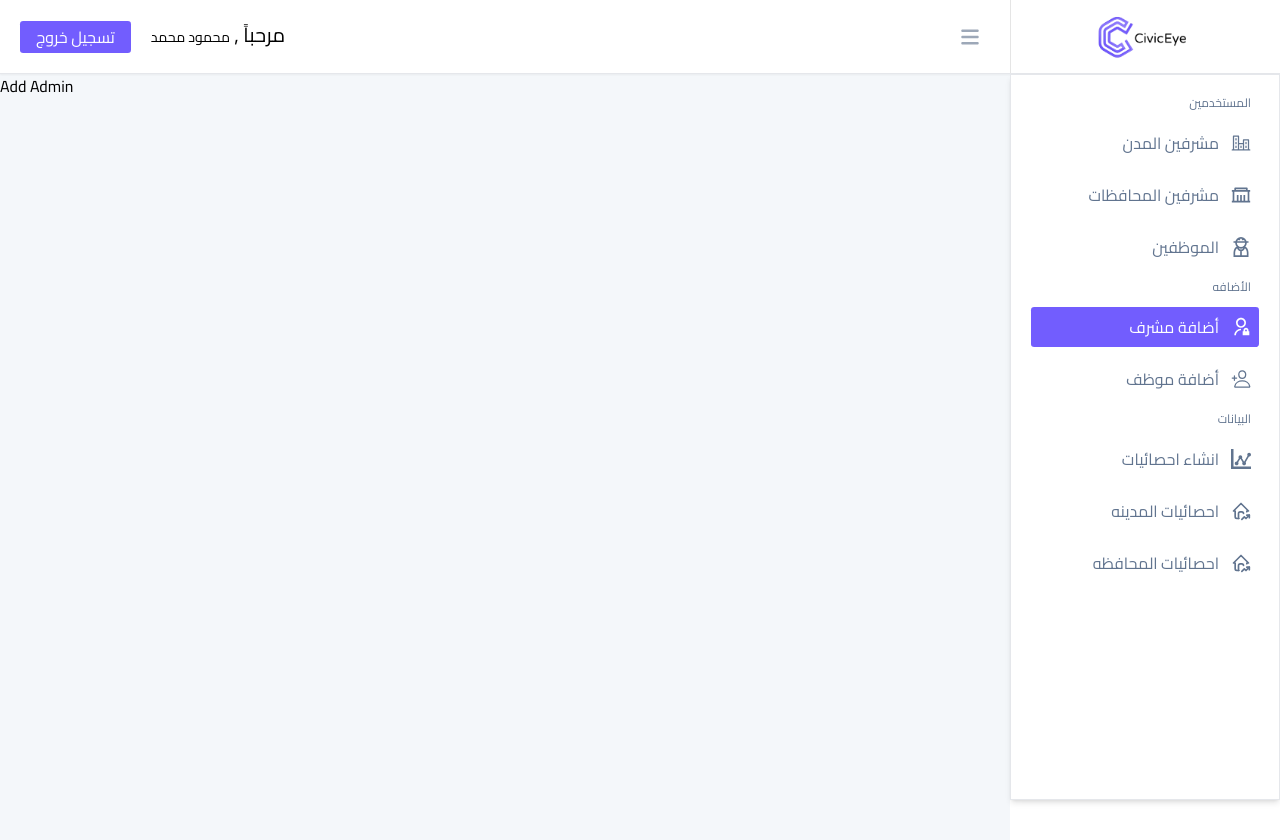
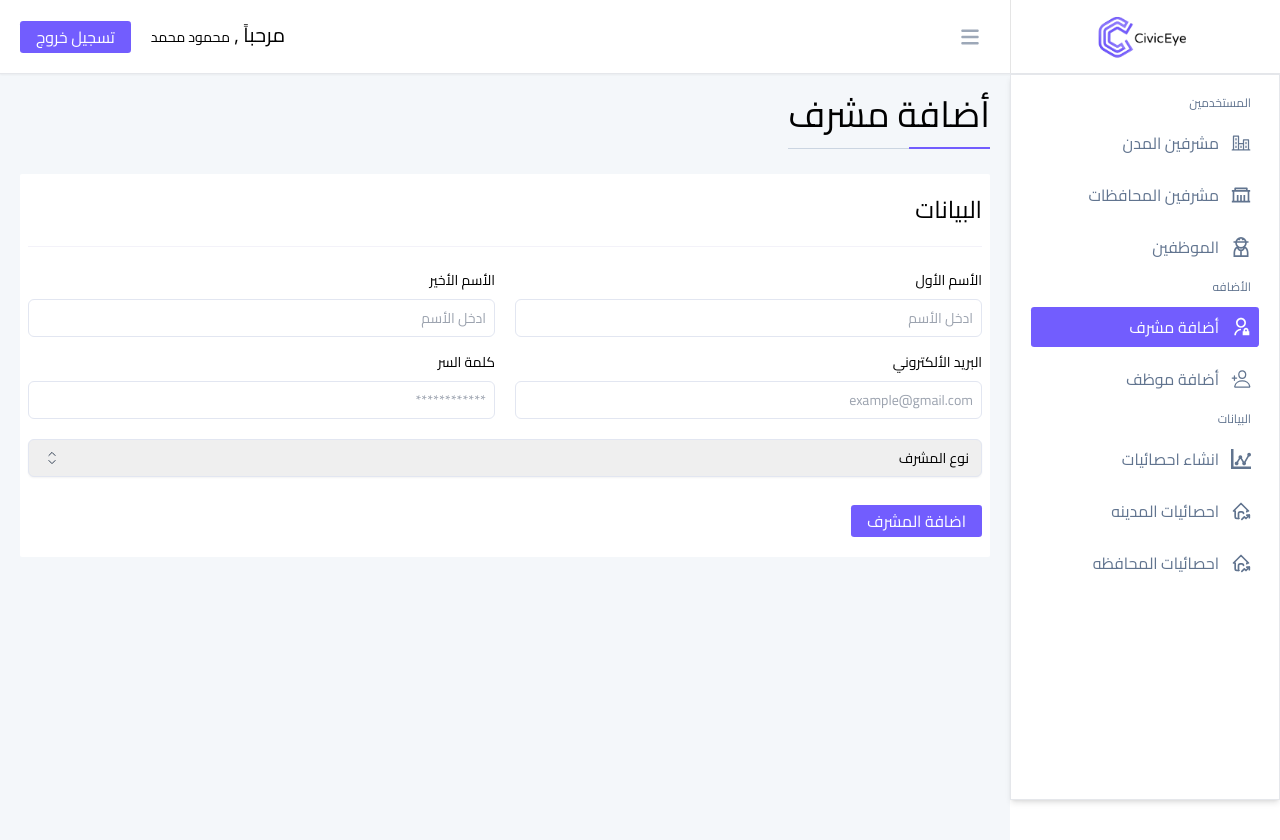
Before and after one commit to MahmoudMohamed26/Graduation-Front, a React (Create React App) app: page /dashboard/add-admin in a window 1280 px wide. Shown: the top 840 px of the page. Built offline with nearby package versions, Linux system fonts and the light colour scheme.

Commit message:
add admin

```diff
--- a/src/App.js
+++ b/src/App.js
@@ -1,4 +1,5 @@
 import './App.css';
+import AddAdmin from './Dashboard/AddAdmin';
 import Dashboard from './Dashboard/Dashboard';
 import Login from './Website/Login';
 import { Routes , Route } from 'react-router-dom';
@@ -7,7 +8,7 @@ function App() {
     <Routes>
       <Route path="/login" element={<Login />} />
       <Route path="/dashboard" element={<Dashboard />}>
-        <Route path="add-admin" element={<h1>Add Admin</h1>} />
+        <Route path="add-admin" element={<AddAdmin />} />
         <Route path="add-employee" element={<h1>Add Employee</h1>} />
         <Route path="city-admins" element={<h1>City Admins</h1>} />
         <Route path="governorate-admins" element={<h1>Governorate Admins</h1>} />
--- /dev/null
+++ b/src/Dashboard/AddAdmin.jsx
@@ -0,0 +1,72 @@
+import { useState } from "react";
+import Input from "./Components/Input";
+
+export default function AddAdmin() {
+    const [firstName, setFirstName] = useState('');
+    const [lastName, setLastName] = useState('');
+    const [email, setEmail] = useState('');
+    const [password, setPassword] = useState('');
+    const [adminType, setAdminType] = useState('');
+    const [gov, setGov] = useState('');
+    return (
+        <div>
+            <div className="flex justify-end">
+                <h1 className="w-fit text-4xl relative before:absolute before:h-[1px] before:w-[calc(100%)] before:bg-slate-300 before:right-0 before:bottom-[-15px] after:absolute after:w-[40%] after:h-[2px] after:bg-[#725DFE] after:bottom-[-15px] after:right-0">أضافة مشرف</h1>
+            </div>
+            <div className="bg-white mt-10 px-2 text-right rounded-sm">
+                <h2 className="text-2xl py-5 border-b border-[#f3f2f9]">البيانات</h2>
+                <form className="py-5">
+                    <div className="flex flex-col lg:flex-row-reverse lg:gap-5">
+                        <Input label="الأسم الأول" value={firstName} onchange={(e) => setFirstName(e)} placeholder='ادخل الأسم' />
+                        <Input label="الأسم الأخير" value={lastName} onchange={(e) => setLastName(e)} placeholder='ادخل الأسم' />
+                    </div>
+                    <div className="flex flex-col lg:flex-row-reverse lg:gap-5">
+                        <Input label="البريد الألكتروني" value={email} onchange={(e) => setEmail(e)} placeholder='example@gmail.com' />
+                        <Input label="كلمة السر" value={password} onchange={(e) => setPassword(e)} placeholder='************' />
+                    </div>
+                    <div className="flex flex-col lg:flex-row-reverse lg:gap-5">
+                        <div className="relative flex-1">
+                            <select onChange={(e) => setAdminType(e.target.value)}
+                                className="w-full border text-right duration-300  text-sm border-[#e2e6f1] special_shadow rounded-md outline-none p-2 my-2  pl-8 pr-3 py-2 transition ease focus:outline-none shadow-sm appearance-none cursor-pointer" defaultValue={''}>
+                                <option disabled value=''>نوع المشرف</option>
+                                <option value="gov">مشرف محافظة</option>
+                                <option value="city">مشرف مدينة</option>
+                            </select>
+                            <svg xmlns="http://www.w3.org/2000/svg" fill="none" viewBox="0 0 24 24" strokeWidth="1.2" stroke="currentColor" className="h-5 w-5 ml-1 absolute translate-y-1/2 top-1/2 left-2.5 text-slate-700">
+                            <path strokeLinecap="round" strokeLinejoin="round" d="M8.25 15 12 18.75 15.75 15m-7.5-6L12 5.25 15.75 9" />
+                            </svg>
+                        </div>
+                        {adminType !== '' && <div className="relative flex-1">
+                            <select onChange={(e) => setGov(e.target.value)}
+                                className="w-full border text-right duration-300  text-sm border-[#e2e6f1] special_shadow rounded-md outline-none p-2 my-2  pl-8 pr-3 py-2 transition ease focus:outline-none shadow-sm appearance-none cursor-pointer" defaultValue={''}>
+                                <option disabled value=''>اختر المحافظة</option>
+                                <option>القليوبية</option>
+                            </select>
+                            <svg xmlns="http://www.w3.org/2000/svg" fill="none" viewBox="0 0 24 24" strokeWidth="1.2" stroke="currentColor" className="h-5 w-5 ml-1 absolute translate-y-1/2 top-1/2 left-2.5 text-slate-700">
+                            <path strokeLinecap="round" strokeLinejoin="round" d="M8.25 15 12 18.75 15.75 15m-7.5-6L12 5.25 15.75 9" />
+                            </svg>
+                        </div>}
+                        {adminType === 'city' && gov !== '' && <div className="relative flex-1">
+                            <select
+                                className="w-full border text-right duration-300  text-sm border-[#e2e6f1] special_shadow rounded-md outline-none p-2 my-2  pl-8 pr-3 py-2 transition ease focus:outline-none shadow-sm appearance-none cursor-pointer" defaultValue={''}>
+                                <option disabled value=''>اختر المدينة</option>
+                                <option>بنها</option>
+                                <option>قليوب</option>
+                                <option>القناطر الخيريه</option>
+                                <option>شبرا الخيمة</option>
+                                <option>الخانكة</option>
+                                <option>كفر شكر</option>
+                            </select>
+                            <svg xmlns="http://www.w3.org/2000/svg" fill="none" viewBox="0 0 24 24" strokeWidth="1.2" stroke="currentColor" className="h-5 w-5 ml-1 absolute translate-y-1/2 top-1/2 left-2.5 text-slate-700">
+                            <path strokeLinecap="round" strokeLinejoin="round" d="M8.25 15 12 18.75 15.75 15m-7.5-6L12 5.25 15.75 9" />
+                            </svg>
+                        </div>}
+                    </div>
+                    <div className="mt-5">
+                        <button type="submit" className="rounded-[0.2rem] duration-300 hover:bg-[#604CC7] text-white bg-[#725DFE] px-4 py-1">اضافة المشرف</button>
+                    </div>
+                </form>
+            </div>
+        </div>
+    )
+}
--- a/src/Dashboard/Components/DashSide.jsx
+++ b/src/Dashboard/Components/DashSide.jsx
@@ -15,7 +15,7 @@ export default function DashSide() {
     return (
         <div
     className={`fixed md:sticky bg-white duration-300 top-0 md:top-[74px] z-20 shadow-md w-[270px] h-[100vh] md:h-[calc(100vh-74px)] pt-5 border-l-[1px] border [#e5e5e5] ${menu.isOpen ? 'right-[0px]' : 'right-[-270px]'}`}>
-            <div className='ml-5 mb-5 block md:hidden'><RxCross1 onClick={() => menu.setIsOpen((prev) => !prev)} color='#dc3545' size={25} /></div>
+            <div className='ml-5 mb-5 block md:hidden'><RxCross1 onClick={() => menu.setIsOpen((prev) => !prev)} className='cursor-pointer' color='#dc3545' size={25} /></div>
             <div className='flex md:hidden justify-center mb-10'><img src={logo} alt='logo' width='200px' /></div>
             <ul className='px-5 items-end'>
                 {groupedElements.map((category, index) => (
--- /dev/null
+++ b/src/Dashboard/Components/Input.jsx
@@ -0,0 +1,12 @@
+export default function Input({label , value , onchange , placeholder}){
+    return(
+        <>
+            <div className="flex-1 mb-1">
+            <label className="text-sm">{label}</label>
+                <div>
+                    <input type="text" className="w-full border text-right duration-300  text-sm py-2 border-[#e2e6f1] special_shadow rounded-md outline-none p-2 my-2" placeholder={placeholder} value={value} onChange={(e) => onchange(e.target.value)} />
+                </div>
+            </div>
+        </>
+    )
+}
--- a/src/Dashboard/Dashboard.jsx
+++ b/src/Dashboard/Dashboard.jsx
@@ -9,9 +9,9 @@ export default function Dashboard(){
     return(
         <>
             <DashNav />
+            <div onClick={() => menu.setIsOpen((prev) => !prev)} className={`${menu.isOpen ? 'visible' : 'invisible'} top-0 left-0 md:invisible w-full h-full bg-black absolute opacity-30 z-20`}></div>
             <div className="flex">
-                <div className="flex-1 relative h-[8000px] bg-[#F4F7FA]">
-                    <div onClick={() => menu.setIsOpen((prev) => !prev)} className={`${menu.isOpen ? 'visible' : 'invisible'} md:invisible w-full h-full bg-black absolute opacity-30 z-20`}></div>
+                <div className="flex-1 relative h-[8000px] bg-[#F4F7FA] p-5">
                     <Outlet /></div>
                 <DashSide />
             </div>
--- a/src/index.css
+++ b/src/index.css
@@ -7,3 +7,8 @@
     margin-left: auto;
     margin-right: auto;
 }
+
+:focus.special_shadow {
+    box-shadow: #ccc4ff 0px 0px 2px 1px;
+
+}
--- a/tailwind.config.js
+++ b/tailwind.config.js
@@ -3,6 +3,9 @@ module.exports = {
   content: ['./src/**/*.{html,js,jsx,ts,tsx}' , './public/**/*.html'], // Adjust this to match your project structure
   theme: {
     extend: {
+      translate: {
+        '1/2': '-50%',
+      },
       fontFamily: {
         cairo: ['Cairo', 'sans-serif'], // Add Cairo as a custom font
       },
```
Also changed, not shown: public/manifest.json.
